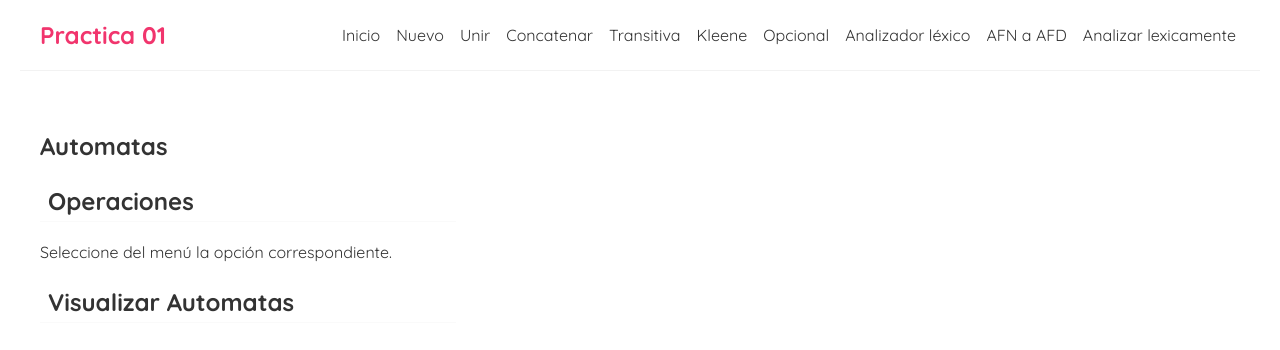
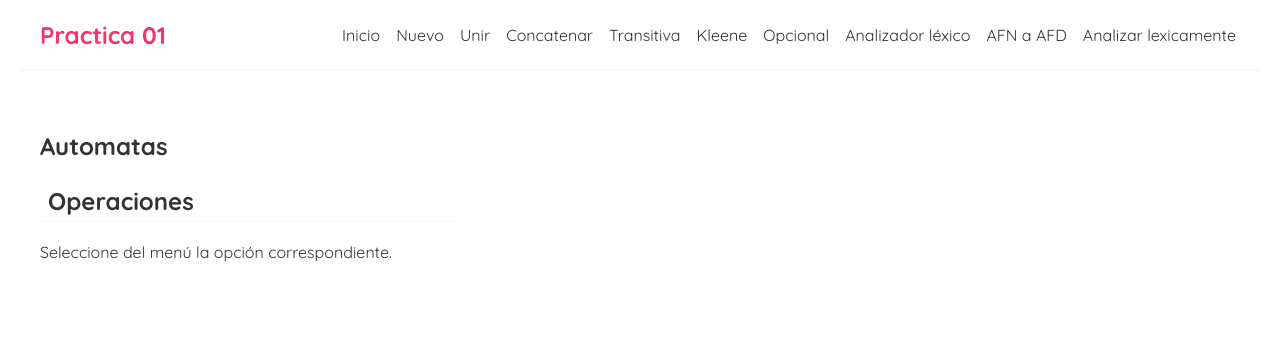
Before and after one commit to JomaDm/Proyecto_Compiladores, a React (Create React App) app: page / in a window 1280 px wide. Shown: the top 350 px of the page. Built offline with nearby package versions, Linux system fonts and the light colour scheme.

Commit message:
Transiciones en la tabla

```diff
--- a/src/components/home.js
+++ b/src/components/home.js
@@ -12,9 +12,6 @@ const Home = ({automatas, eliminarAutomata, mostrarTablaAutomata}) => {
 			></Table>
 			<Operation></Operation>
             <p>Seleccione del menú la opción correspondiente.</p>
-			<View
-				mostrarTablaAutomata={mostrarTablaAutomata}>
-			</View>
 		</div>
 	);
 }
--- a/src/components/table.js
+++ b/src/components/table.js
@@ -30,9 +30,11 @@ const Table = ({automatas, eliminarAutomata, mostrarTablaAutomata}) => {
                             <p>Estados: [ {strEdos.join(' , ')} ]</p>
                             <p>Edo inicial: [ {automata.edoInicial.toStringEdo()} ]</p>
                             <p>Edos aceptación: [ {strEdosAc.join(' , ')} ]</p>
+                            <p>Transiciones: </p>
+                            <p>{strTran}</p>
                             <br/>
                             <button className="button" onClick={() => eliminarAutomata(automata.idAFN)}>Eliminar Automata</button>
-                            <p>{strTran}</p>
+
 
                         </div>
                     );
--- a/src/controller/Transicion.js
+++ b/src/controller/Transicion.js
@@ -49,12 +49,12 @@ export default class Transicion {
         let aux = simb.charCodeAt(0);
         if(typeof this.simb_final !== 'string'){
             if(this.simb_inicial.charCodeAt(0) === aux){
-                return String(this.edo_Trans);
+                return this.edo_Trans;
             }
         }
         if(typeof this.simb_final === 'string'){
             if(this.simb_inicial.charCodeAt(0) <= aux && this.simb_final.charCodeAt(0) >= aux){
-                return String(this.edo_Trans);
+                return this.edo_Trans.toStringEdo();
             }
         }
 
```
